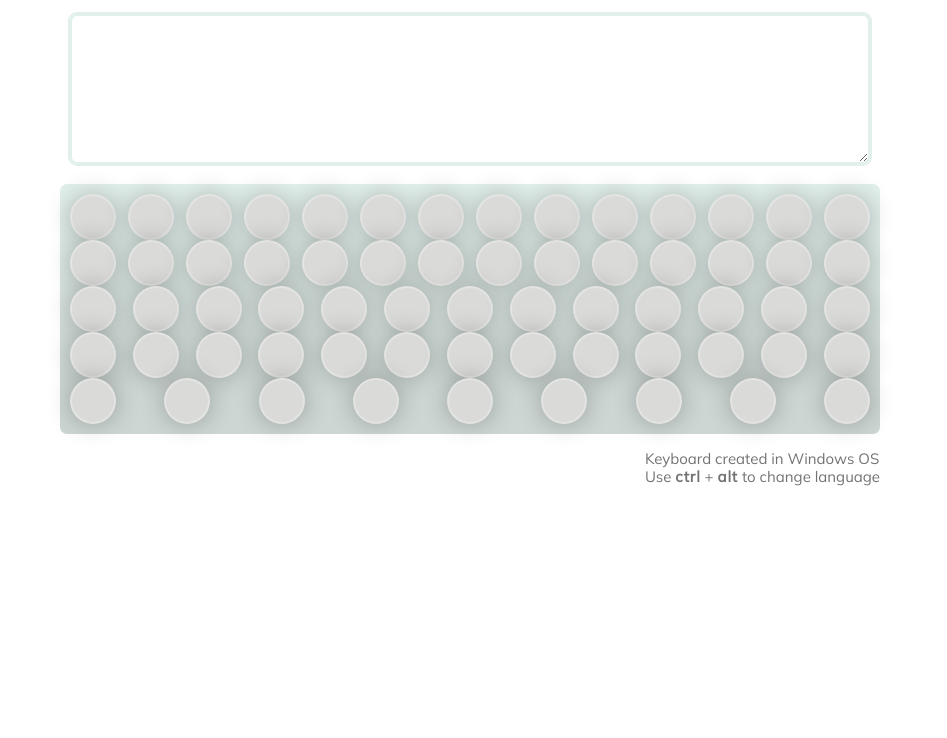
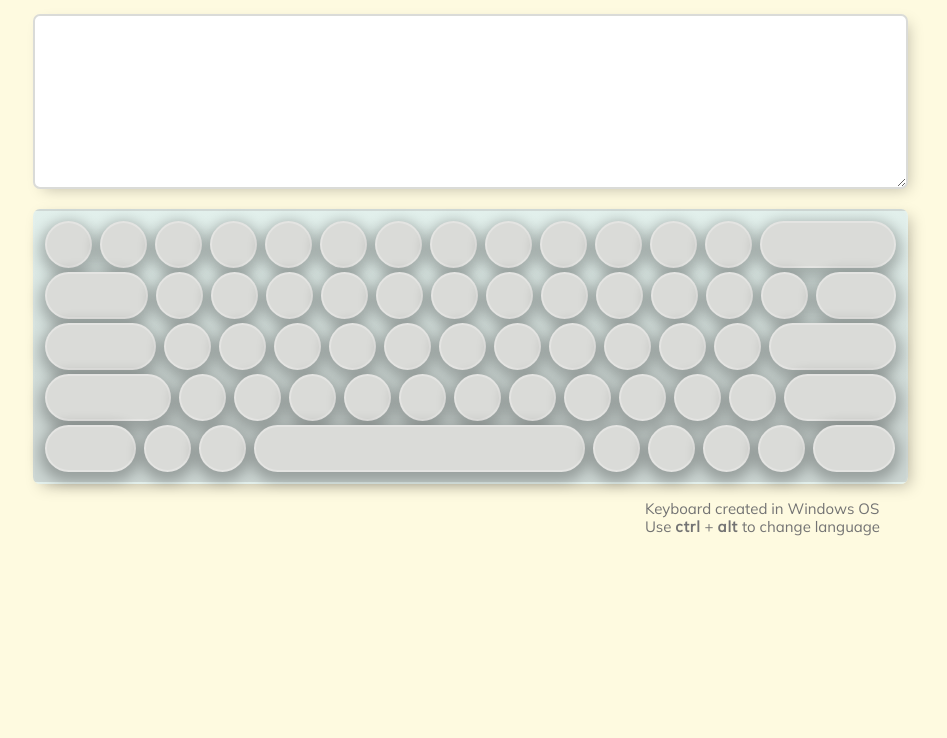
Before and after one commit to MariaKravchenko0/virtual-keyboard, a website with bundled scripts: page index.html in a window 1280 px wide. Shown: the part 62-800 px from the top of the page, without its empty margins (170-1117 px from the left). Built offline with nearby package versions, Linux system fonts and the light colour scheme.

Commit message:
feat: modify keys' position

```diff
--- a/css/style.css
+++ b/css/style.css
@@ -5,7 +5,6 @@
 }
 
 :root {
-  --color-main: #e2f0ec;
   --color-text: #737373;
   --color-hover: #eabc9e;
   --color-active: #ac6e48;
@@ -19,6 +18,7 @@ html {
   color: var(--color-text);
   line-height: 1.15;
   -webkit-text-size-adjust: 100%;
+  background-color: #fefae0;
 }
 
 body {
@@ -38,18 +38,20 @@ h1 {
 }
 
 .textarea {
-  width: 800px;
-  height: 150px;
+  width: 875px;
+  height: 175px;
   margin: 0.67em 0;
   padding: 10px;
   font-size: 2em;
   color: var(--color-text);
-  border: 2px solid var(--color-main);
+  border: 2px solid var(--color-key-dark);
+  box-shadow: 5px 5px 15px -8px rgba(0, 0, 0, 0.25);
   border-radius: 7px;
 }
 
 .textarea:focus {
-  outline: 2px solid var(--color-main);
+  outline: none;
+  box-shadow: 5px 5px 15px -5px rgba(0, 0, 0, 0.25);
 }
 
 textarea::-webkit-scrollbar {
@@ -65,36 +67,54 @@ textarea::-webkit-scrollbar-thumb {
   display: flex;
   flex-direction: column;
   align-items: center;
-  width: 820px;
-  height: 250px;
+  justify-content: space-between;
+  width: 875px;
+  height: 275px;
   padding: 10px;
   background: linear-gradient(180deg, #e2f0ec 0%, #ccd6d3 76.51%);
   border-radius: 7px;
+  border: 2px solid rgba(255, 255, 255, 0.05);
+  box-shadow: 5px 5px 15px -3px rgba(0, 0, 0, 0.25);
   margin: 0.67em 0;
 }
 
 .keyboard__row {
   width: 100%;
-  display: flex;
-  justify-content: center;
-  justify-content: space-between;
-  align-items: center;
+  display: grid;
+  gap: 8px;
+}
+
+.keyboard__row_1 {
+  grid-template-columns: repeat(13, 1fr) 3fr;
+}
+.keyboard__row_2 {
+  grid-template-columns: 2.2fr repeat(12, 1fr) 1.7fr;
+}
+.keyboard__row_3 {
+  grid-template-columns: 2.8fr repeat(11, 1fr) 3.2fr;
+}
+.keyboard__row_4 {
+  grid-template-columns: 3.2fr repeat(11, 1fr) 2.8fr;
+}
+.keyboard__row_5 {
+  grid-template-columns: 2fr repeat(2, 1fr) 7.2fr repeat(4, 1fr) 1.8fr;
 }
 
 .keyboard__key {
   display: flex;
   align-items: center;
   justify-content: center;
-  min-width: 46px;
-  width: max-content;
-  height: 46px;
+  min-width: 47px;
+  width: 100%;
+  height: 47px;
   border-radius: 25px;
-  font-size: 1.5em;
+  font-size: 1.6em;
   letter-spacing: 0.06em;
   cursor: pointer;
+  user-select: none;
   background-color: var(--color-key-dark);
   border: 2.4px solid rgba(255, 255, 255, 0.25);
-  box-shadow: 0px 0px 25px rgba(0, 0, 0, 0.25);
+  box-shadow: 0 5px 13px 5px rgba(0, 0, 0, 0.25);
   transition: 0.3s;
 }
 
--- a/js/components/keyboard.js
+++ b/js/components/keyboard.js
@@ -80,8 +80,9 @@ export function createKeyboard() {
   let keyboard = document.createElement("div");
   keyboard.classList.add("keyboard");
 
-  rows.forEach((row) => {
+  rows.forEach((row, index) => {
     let newRow = createRow(row);
+    newRow.classList.add(`keyboard__row_${index + 1}`);
     keyboard.append(newRow);
   });
 
```
